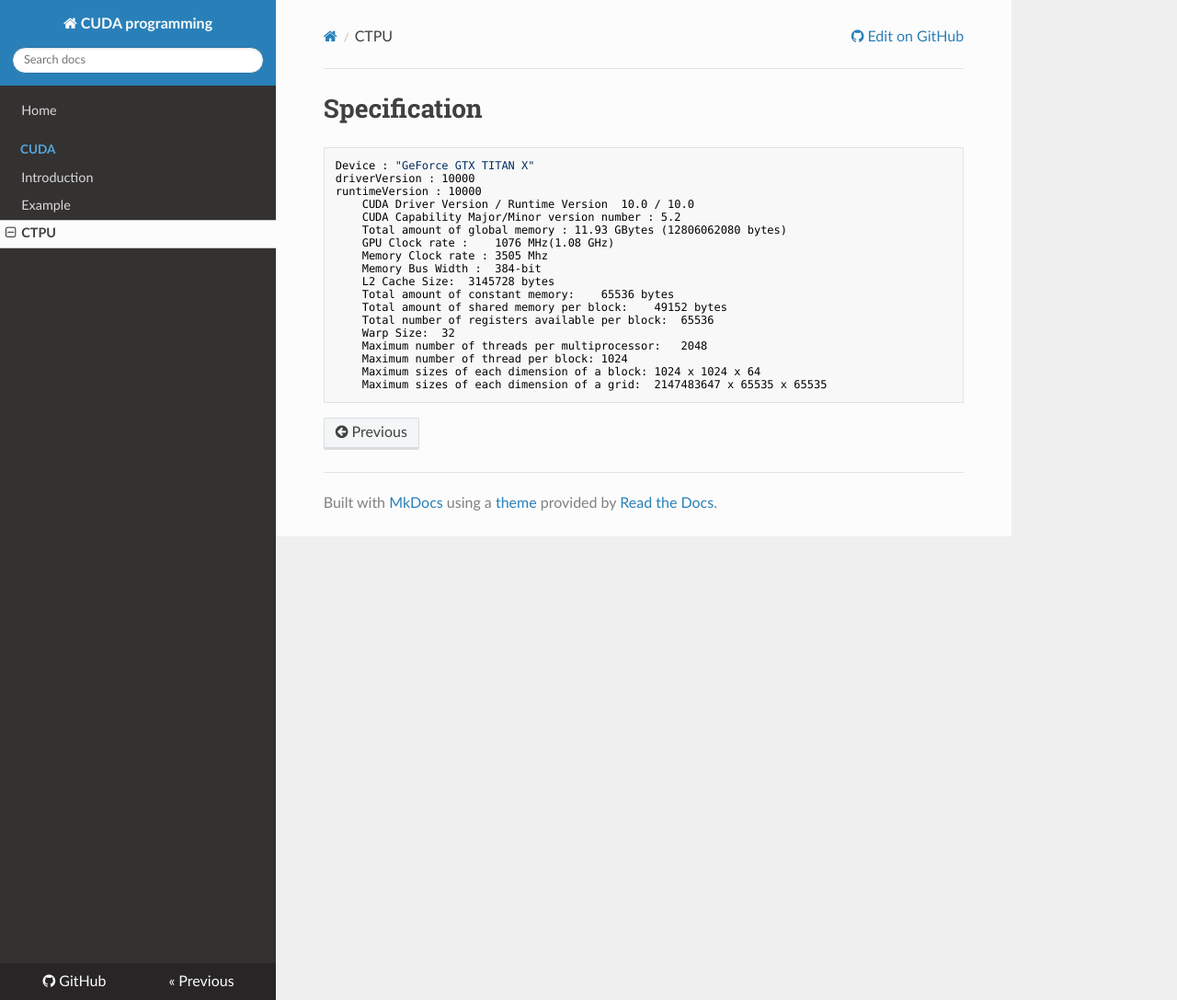
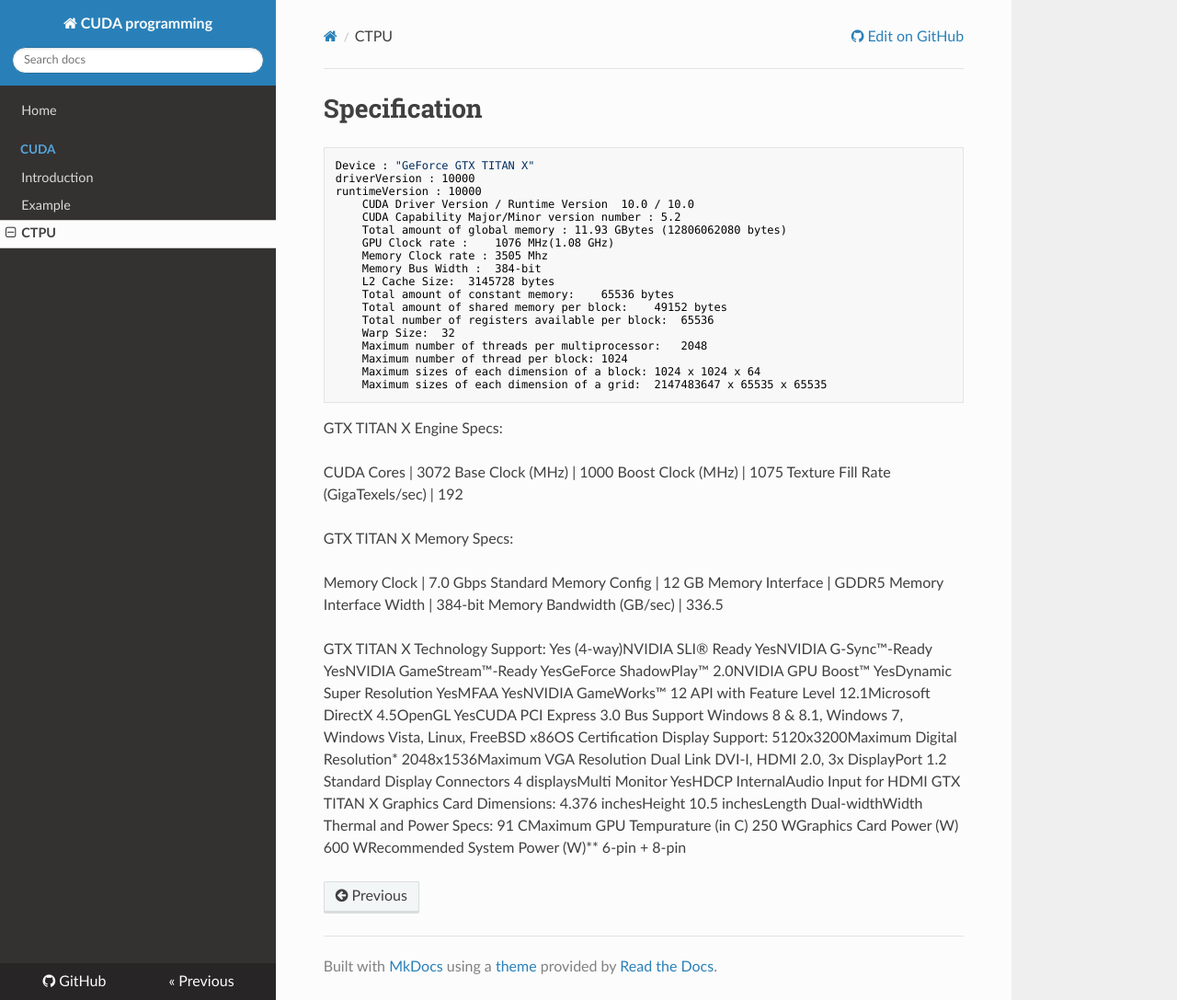
Before and after one commit to WonyoungCho/CUDA, an MkDocs documentation site: the page built from docs/ctpu.md, in a window 1280 px wide and 1087 px high. Shown: the whole window at 92% size. Built offline with MkDocs 1.6.1, drawn with Linux system fonts in a browser that asks for light colours; nearby versions of some CDN libraries; old or Windows-style settings are respelled for this version of MkDocs.

Commit message:
Update ctpu.md

````diff
--- a/docs/ctpu.md
+++ b/docs/ctpu.md
@@ -19,3 +19,49 @@ runtimeVersion : 10000
 	Maximum sizes of each dimension of a block:	1024 x 1024 x 64
 	Maximum sizes of each dimension of a grid:	2147483647 x 65535 x 65535
 ```
+
+GTX TITAN X Engine Specs:
+
+CUDA Cores | 3072
+Base Clock (MHz) | 1000
+Boost Clock (MHz) | 1075
+Texture Fill Rate (GigaTexels/sec) | 192
+
+GTX TITAN X Memory Specs:
+
+Memory Clock | 7.0 Gbps
+Standard Memory Config | 12 GB
+Memory Interface | GDDR5
+Memory Interface Width | 384-bit
+Memory Bandwidth (GB/sec) | 336.5
+
+GTX TITAN X Technology Support:
+Yes (4-way)NVIDIA SLI® Ready
+YesNVIDIA G-Sync™-Ready
+YesNVIDIA GameStream™-Ready
+YesGeForce ShadowPlay™
+2.0NVIDIA GPU Boost™
+YesDynamic Super Resolution
+YesMFAA
+YesNVIDIA GameWorks™
+12 API with Feature Level 12.1Microsoft DirectX
+4.5OpenGL
+YesCUDA
+PCI Express 3.0 Bus Support
+Windows 8 & 8.1, Windows 7, Windows Vista, Linux, FreeBSD x86OS Certification
+Display Support:
+5120x3200Maximum Digital Resolution*
+2048x1536Maximum VGA Resolution
+Dual Link DVI-I, HDMI 2.0, 3x DisplayPort 1.2 Standard Display Connectors
+4 displaysMulti Monitor
+YesHDCP
+InternalAudio Input for HDMI
+GTX TITAN X Graphics Card Dimensions:
+4.376 inchesHeight
+10.5 inchesLength
+Dual-widthWidth
+Thermal and Power Specs:
+91 CMaximum GPU Tempurature (in C)
+250 WGraphics Card Power (W)
+600 WRecommended System Power (W)**
+6-pin + 8-pin
````
